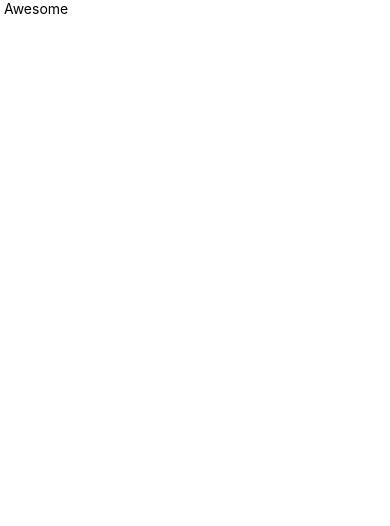
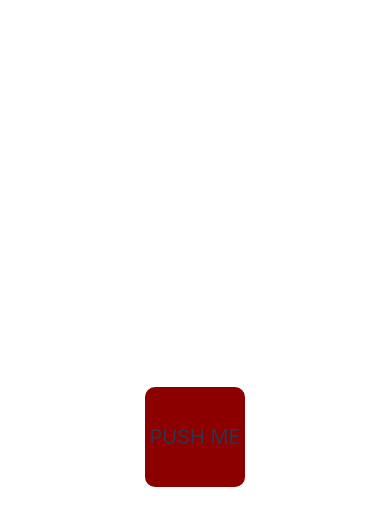
Before and after one commit to subeg7/Smart-Weather-App, a React Native app: screen / in a window 390 px wide. Shown: the top 526 px of the page. Built offline with nearby package versions, Linux system fonts and the light colour scheme.

Commit message:
dynamic touchablehighlights

```diff
--- a/play.js
+++ b/play.js
@@ -1,12 +1,90 @@
 import React from "react";
-import {TouchableHighlights,Text,View} from "react-native";
+import {TouchableHighlight,Text,View,StyleSheet} from "react-native";
 
 export default class Play extends React.Component{
+
+  constructor(props){
+    super(props);
+    this.state = {pressing:false,touchableStyle:styles.pressed_in}
+
+  }
+
+  _pressedIn=()=>{
+    this.setState({pressing:true});
+    this.setState({touchableStyle:styles.pressed_in})
+  }
+
+  _pressedOut=()=>{
+    this.setState({pressing:false});
+    this.setState({touchableStyle:styles.pressed_out})
+  }
+
   render(){
+    let greenBox = false;
+    if(this.state.pressing){
+      greenBox = (
+      <Text style={styles.touchable}>
+      </Text>);
+    }
     return(
-      <View>
-        <Text> Awesome </Text>
+      <View style = {styles.container}>
+
+      {greenBox}
+
+        <TouchableHighlight
+          onPressIn={this._pressedIn}
+          onPressOut={this._pressedOut}
+          accessibilityLabel={'accessibilityLabel'}
+          style={this.state.touchableStyle}>
+
+            <View style={styles.button}>
+              <Text style={styles.text}>
+                {this.state.pressing ? "RELEASE ME" : "PUSH ME"}
+              </Text>
+            </View>
+
+        </TouchableHighlight>
+
+        {greenBox}
+
+
+
       </View>
     );
   }
 }
+
+
+const styles = StyleSheet.create({
+  container: {
+    height:130,
+    justifyContent: 'center',
+    flex: 1,
+     alignItems: "center",
+     paddingTop: 30
+  },
+
+  text: {
+        // fontFamily: "CircularStd-Book",
+        fontSize: 20,
+        color: '#2f354b',
+        textAlign: 'center'
+    },
+
+ pressed_out: {
+   borderRadius: 1000,
+   height: 100,
+   width: 100,
+   backgroundColor:'yellow',
+   justifyContent: "center"
+
+  },
+
+ pressed_in: {
+   backgroundColor: "#8C0000",
+   borderRadius: 10,
+   height: 100,
+   width: 100,
+   justifyContent: "center"
+ }
+});
```
